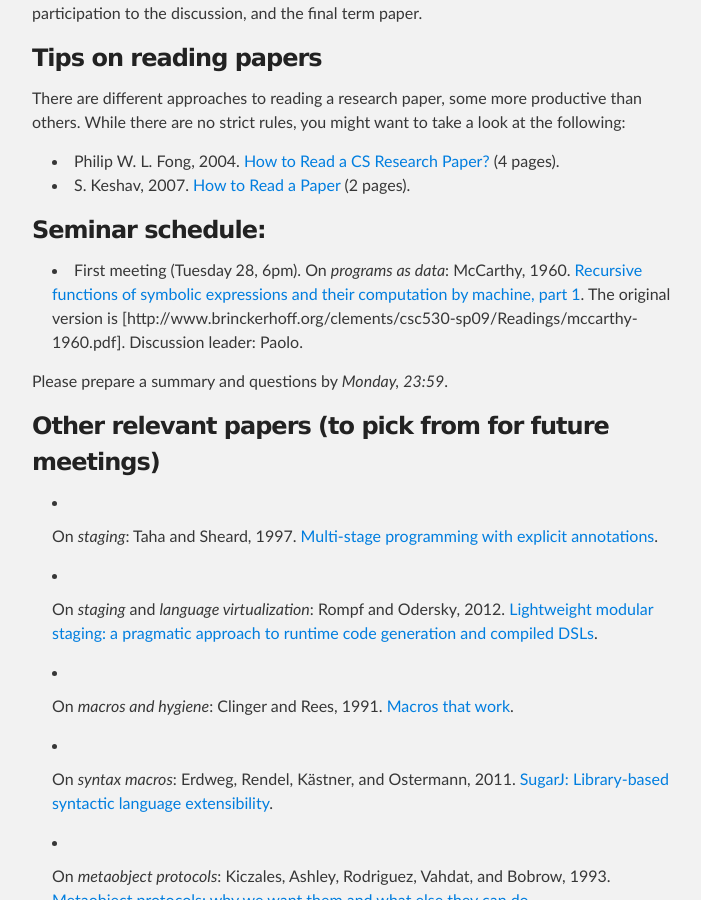
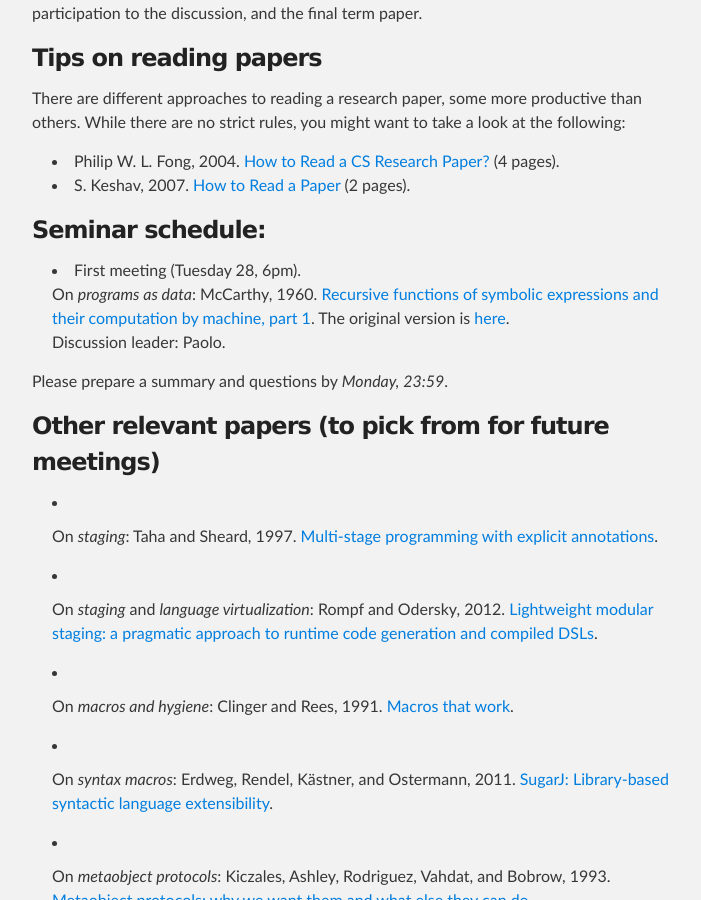
Before and after one commit to ps-mr/ps-mr.github.io, a Jekyll site: the page built from ws14-metaprogramming.md, in a window 1280 px wide and 900 px high, scrolled down 1601 px. Shown: the whole window, without its empty margins (288-989 px from the left). Built offline with Jekyll 4.4.1, drawn with Linux system fonts in a browser that asks for light colours.

Commit message:
Schedule fix

```diff
--- a/ws14-metaprogramming.md
+++ b/ws14-metaprogramming.md
@@ -54,7 +54,8 @@
 
 ### Seminar schedule:
 
-* First meeting (Tuesday 28, 6pm). On *programs as data*: McCarthy, 1960. [Recursive functions of symbolic expressions and their computation by machine, part 1](http://cs.cmu.edu/~crary/819-f09/McCarthy60.pdf). The original version is [http://www.brinckerhoff.org/clements/csc530-sp09/Readings/mccarthy-1960.pdf].
+* First meeting (Tuesday 28, 6pm).
+On *programs as data*: McCarthy, 1960. [Recursive functions of symbolic expressions and their computation by machine, part 1](http://cs.cmu.edu/~crary/819-f09/McCarthy60.pdf). The original version is [here](http://www.brinckerhoff.org/clements/csc530-sp09/Readings/mccarthy-1960.pdf).
 Discussion leader: Paolo.
 
 Please prepare a summary and questions by *Monday, 23:59*.
```
